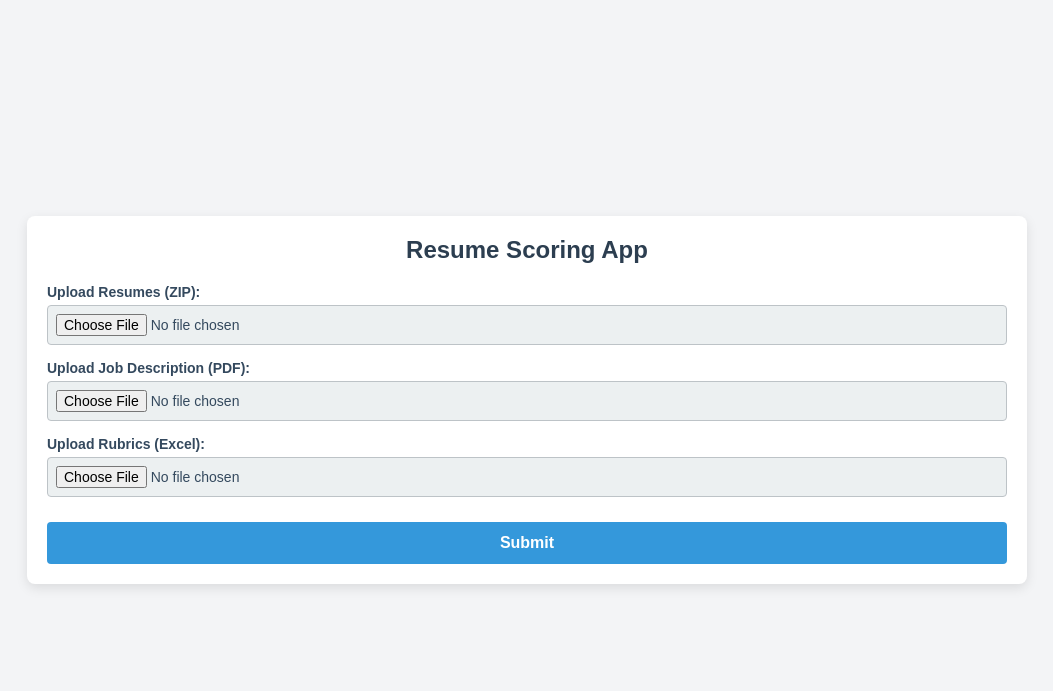
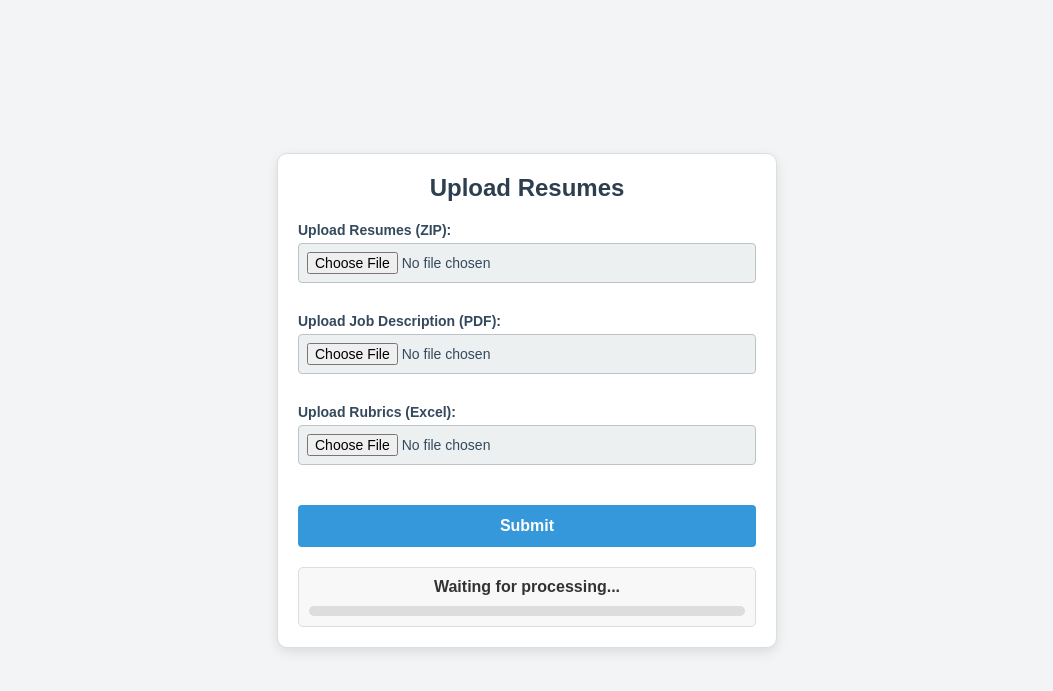
Before and after one commit to musama2019/Resume-sorter, a Flask app: page / in a window 1280 px wide. Shown: the top 691 px of the page, without its empty margins (113-1166 px from the left). Run offline with Flask 3, Linux system fonts and the light colour scheme.

Commit message:
Update upload.html

```diff
--- a/templates/upload.html
+++ b/templates/upload.html
@@ -3,13 +3,61 @@
 <head>
     <meta charset="UTF-8">
     <meta name="viewport" content="width=device-width, initial-scale=1.0">
-    <title>Resume Scoring App</title>
+    <title>Resume Sorter</title>
     <link rel="stylesheet" href="{{ url_for('static', filename='styles.css') }}">
+    <script src="{{ url_for('static', filename='scripts.js') }}"></script>
+    <style>
+        /* Basic styling for the upload form */
+        .container {
+            max-width: 500px;
+            margin: 0 auto;
+            text-align: center;
+            padding: 20px;
+            border: 1px solid #ddd;
+            border-radius: 10px;
+        }
+
+        .form-group {
+            margin-bottom: 15px;
+            text-align: left;
+        }
+
+        /* Status display and progress bar */
+        .status-container {
+            margin-top: 20px;
+            padding: 10px;
+            border-radius: 5px;
+            border: 1px solid #ddd;
+            background-color: #f8f8f8;
+            position: relative;
+        }
+
+        #status-text {
+            font-size: 16px;
+            font-weight: bold;
+            color: #333;
+        }
+
+        .progress-bar-container {
+            height: 10px;
+            background-color: #ddd;
+            border-radius: 5px;
+            overflow: hidden;
+            margin-top: 10px;
+        }
+
+        #progress-bar {
+            width: 0;
+            height: 100%;
+            background-color: #4caf50;
+            transition: width 0.3s;
+        }
+    </style>
 </head>
 <body>
     <div class="container">
-        <h1>Resume Scoring App</h1>
-        <form action="/upload" method="post" enctype="multipart/form-data">
+        <h1>Upload Resumes</h1>
+        <form id="upload-form" action="/upload" method="post" enctype="multipart/form-data">
             <div class="form-group">
                 <label for="resume_files">Upload Resumes (ZIP):</label>
                 <input type="file" name="resume_files" accept=".zip" required>
@@ -27,6 +75,72 @@
 
             <button type="submit">Submit</button>
         </form>
+
+        <!-- Status display container -->
+        <div class="status-container">
+            <div id="status-text">Waiting for processing...</div>
+            <div class="progress-bar-container">
+                <div id="progress-bar"></div>
+            </div>
+        </div>
     </div>
+
+    <script>
+        const form = document.getElementById('upload-form');
+        const statusText = document.getElementById('status-text');
+        const progressBar = document.getElementById('progress-bar');
+
+        form.addEventListener('submit', (event) => {
+            event.preventDefault(); // Prevent default form submission
+            const formData = new FormData(form);
+
+            // Update status and progress bar at start
+            statusText.innerText = 'Processing resumes...';
+            progressBar.style.width = '20%'; // Start with some progress
+
+            fetch('/upload', {
+                method: 'POST',
+                body: formData,
+            }).then(response => {
+                const reader = response.body.getReader();
+                const decoder = new TextDecoder("utf-8");
+                let progressStep = 20; // Set an increment step for each process update
+
+                const readStream = () => {
+                    reader.read().then(({ done, value }) => {
+                        if (done) {
+                            statusText.innerText = 'Processing complete!';
+                            progressBar.style.width = '100%'; // Complete the bar
+
+                            // Redirect after a short delay
+                            setTimeout(() => {
+                                window.location.href = '/results'; // Redirect to results page
+                            }, 1000); // Wait 2 seconds before redirecting
+
+                            return;
+                        }
+
+                        // Decode and set status with only the last line of output
+                        const result = decoder.decode(value, { stream: true });
+                        const lastLine = result.trim().split('\n').pop(); // Get only the last line of output
+                        statusText.innerText = lastLine; // Update status with the new result
+
+                        // Incrementally update the progress bar width
+                        progressStep = Math.min(progressStep + 20, 100);
+                        progressBar.style.width = `${progressStep}%`;
+
+                        // Continue reading the stream
+                        readStream();
+                    });
+                };
+
+                readStream();
+            }).catch(err => {
+                console.error('Error:', err);
+                statusText.innerText = 'Error processing resumes.';
+                progressBar.style.backgroundColor = '#ff4d4d'; // Red color for errors
+            });
+        });
+    </script>
 </body>
 </html>
```
